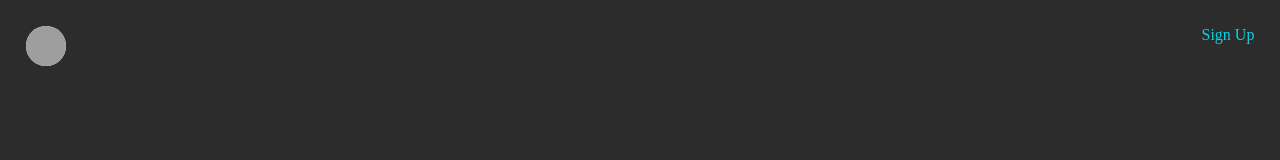
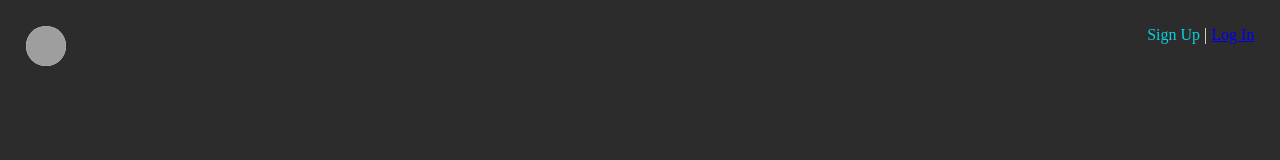
Before and after one commit to shekharmojumder68-tech/Voice-Assistance, a website: page index.html in a window 1280 px wide. Shown: the top 160 px of the page. Drawn offline with Linux system fonts and the light colour scheme; grey boxes are pictures that could not be loaded.

Commit message:
Update favicon and add login link in navbar

```diff
--- a/index.html
+++ b/index.html
@@ -5,14 +5,18 @@
     <meta name="viewport" content="width=device-width, initial-scale=1.0" />
     <link rel="stylesheet" href="style.css" />
     <title>Jarvi's</title>
-    <link rel="shortcut icon" type="Jarv's" href="Jarvi's.png" />
+    <link rel="shortcut icon" href="Jarvi's.svg" type="image/x-icon" />
   </head>
   <body>
-     <nav id="navBar">
+    <nav id="navBar">
       <a href="index.html"
         ><img src="Jarvi's.png" alt="re-open" class="refresh" title="Re-open"
       /></a>
-      <a href="#" class="signUp">Sign Up</a>
+      <div id="sign">
+        <a href="signBtn.html" class="signUp">Sign Up</a>
+       <span style="color: aliceblue;">|</span>
+        <a href="#" class="log">Log In</a>
+      </div>
     </nav>
     <div class="main">
       <div class="voice" id="micBtn">
```
